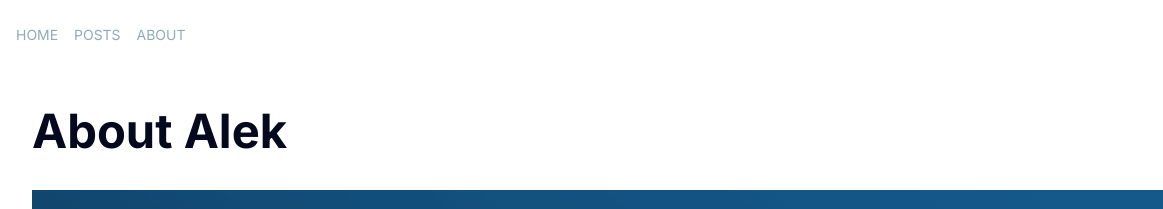
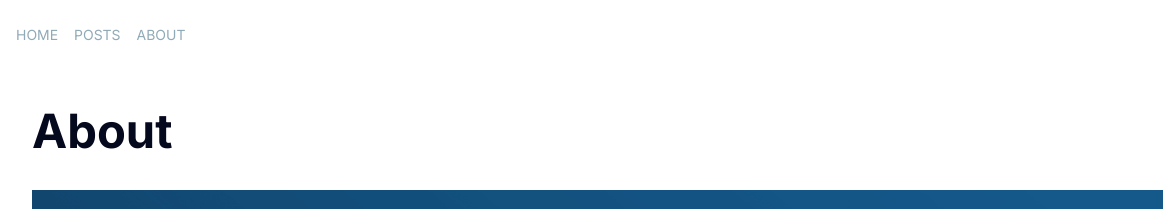
Before and after one commit to alekfolf/alek-landing, an Astro site: page /about in a window 1280 px wide. Shown: the top 209 px of the page, 0-1163 px from the left. Built offline with nearby package versions, Linux system fonts and the light colour scheme; Astro itself is replaced by a stand-in of ours.

Commit message:
About txt replaced

```diff
--- a/src/pages/about.astro
+++ b/src/pages/about.astro
@@ -6,7 +6,7 @@ import Nav from '../components/Nav.astro';
 
 <html lang="en">
 	<head>
-		<MainHead title="About | AlekFolf" description="About AlekFolf" />
+		<MainHead title="About | AlekFolf" description="About" />
 		<style>
 			.heroImg {
 				max-height: 24rem;
@@ -32,7 +32,7 @@ import Nav from '../components/Nav.astro';
 	<body>
 		<Nav />
 		<div class="wrapper">
-			<h1>About Alek</h1>
+			<h1>About</h1>
 			<div class="heroImg">
 				<img
 					width="1400"
```
